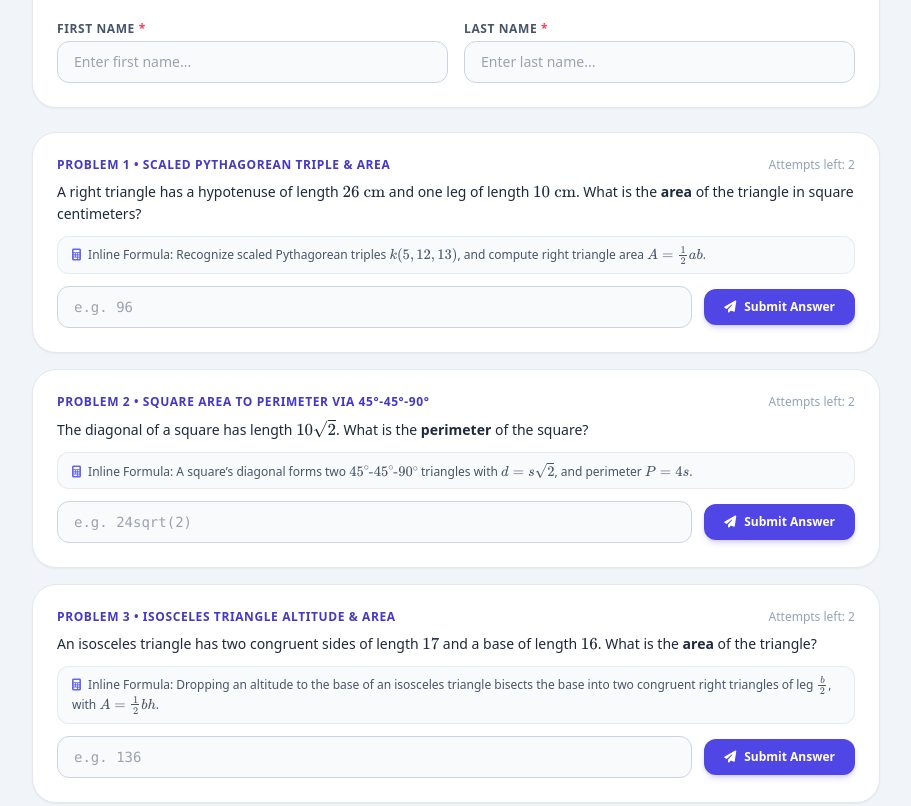
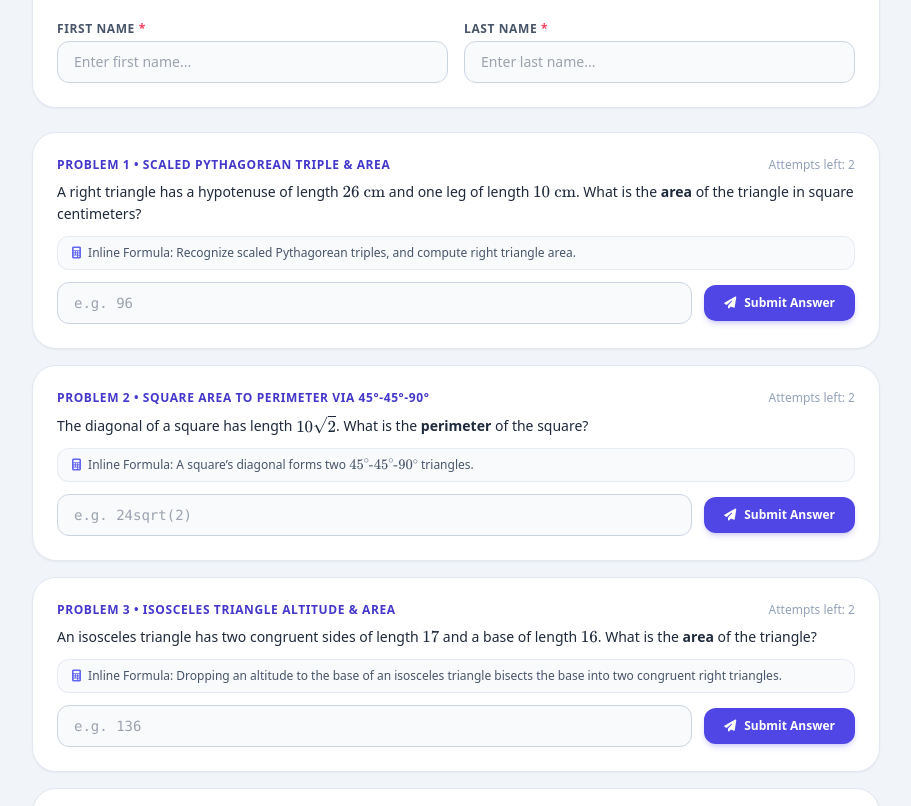
Before and after one commit to williamswick96-coder/GeometryMon, a plain HTML site: page index.html in a window 1280 px wide. Shown: the part 444-1250 px from the top of the page, without its empty margins (184-1095 px from the left). Drawn offline with nearby package versions, Linux system fonts and the light colour scheme.

Commit message:
Simplify formula notes in math questions

```diff
--- a/index.html
+++ b/index.html
@@ -168,7 +168,7 @@
                 num: 1,
                 title: 'Scaled Pythagorean Triple & Area',
                 prompt: 'A right triangle has a hypotenuse of length \\(26\\text{ cm}\\) and one leg of length \\(10\\text{ cm}\\). What is the <strong>area</strong> of the triangle in square centimeters?',
-                formulaNote: 'Inline Formula: Recognize scaled Pythagorean triples \\(k(5, 12, 13)\\), and compute right triangle area \\(A = \\frac{1}{2}ab\\).',
+                formulaNote: 'Inline Formula: Recognize scaled Pythagorean triples, and compute right triangle area.',
                 placeholder: 'e.g. 96',
                 acceptedAnswers: ['120', '120cm^2', '120sqcm'],
                 hint: 'Hint: Divide both given side lengths by \\(2\\) to spot a primitive Pythagorean triple, find the other leg, and use \\(A = \\frac{1}{2} \\cdot \\text{leg}_1 \\cdot \\text{leg}_2\\).',
@@ -179,7 +179,7 @@
                 num: 2,
                 title: 'Square Area to Perimeter via 45°-45°-90°',
                 prompt: 'The diagonal of a square has length \\(10\\sqrt{2}\\). What is the <strong>perimeter</strong> of the square?',
-                formulaNote: 'Inline Formula: A square’s diagonal forms two \\(45^\\circ\\text{-}45^\\circ\\text{-}90^\\circ\\) triangles with \\(d = s\\sqrt{2}\\), and perimeter \\(P = 4s\\).',
+                formulaNote: 'Inline Formula: A square’s diagonal forms two \\(45^\\circ\\text{-}45^\\circ\\text{-}90^\\circ\\) triangles.',
                 placeholder: 'e.g. 24sqrt(2)',
                 acceptedAnswers: ['40'],
                 hint: 'Hint: Set \\(s\\sqrt{2} = 10\\sqrt{2}\\) to find the side length \\(s\\), then multiply by \\(4\\).',
@@ -190,7 +190,7 @@
                 num: 3,
                 title: 'Isosceles Triangle Altitude & Area',
                 prompt: 'An isosceles triangle has two congruent sides of length \\(17\\) and a base of length \\(16\\). What is the <strong>area</strong> of the triangle?',
-                formulaNote: 'Inline Formula: Dropping an altitude to the base of an isosceles triangle bisects the base into two congruent right triangles of leg \\(\\frac{b}{2}\\), with \\(A = \\frac{1}{2}bh\\).',
+                formulaNote: 'Inline Formula: Dropping an altitude to the base of an isosceles triangle bisects the base into two congruent right triangles.',
                 placeholder: 'e.g. 136',
                 acceptedAnswers: ['120'],
                 hint: 'Hint: The altitude splits the base of \\(16\\) into two segments of length \\(8\\). Use the \\((8, 15, 17)\\) Pythagorean triple to find the height.',
@@ -212,7 +212,7 @@
                 num: 5,
                 title: 'Isosceles Trapezoid Perimeter',
                 prompt: 'An isosceles trapezoid has parallel bases of lengths \\(10\\) and \\(22\\), and an area of \\(128\\). What is the <strong>perimeter</strong> of the trapezoid?',
-                formulaNote: 'Inline Formula: Trapezoid area \\(A = \\frac{b_1 + b_2}{2} \\cdot h\\). Each horizontal base extension on an isosceles trapezoid is \\(x = \\frac{b_2 - b_1}{2}\\).',
+                formulaNote: 'Inline Formula: Trapezoid area \\(A = \\frac{b_1 + b_2}{2} \\cdot h\\).',
                 placeholder: 'e.g. 48',
                 acceptedAnswers: ['52'],
                 hint: 'Hint: First solve \\(128 = \\frac{10 + 22}{2}h\\) for height \\(h\\). Then drop two altitudes to form right triangles with horizontal leg \\(\\frac{22 - 10}{2} = 6\\).',
@@ -223,7 +223,7 @@
                 num: 6,
                 title: 'Adjoining Special Right Triangles',
                 prompt: 'Right triangle \\(\\triangle ABC\\) has \\(\\angle B = 90^\\circ\\), \\(\\angle A = 30^\\circ\\), and \\(BC = 6\\). Point \\(D\\) lies on ray \\(AB\\) (on the opposite side of \\(B\\) from \\(A\\)) such that \\(\\angle BDC = 45^\\circ\\). What is the <strong>area</strong> of \\(\\triangle ACD\\) in simplest radical form?',
-                formulaNote: 'Inline Formula: Since \\(B\\) lies between \\(A\\) and \\(D\\), total base \\(AD = AB + BD\\), and \\(A_{\\triangle ACD} = \\frac{1}{2}(AD)(BC)\\).',
+                formulaNote: 'Inline Formula: Use \\(30^\\circ\\text{-}60^\\circ\\text{-}90^\\circ\\) ratios in \\(\\triangle ABC\\) to find \\(AB\\).',
                 placeholder: 'e.g. 12 + 12sqrt(3)',
                 acceptedAnswers: ['18+18sqrt(3)', '18sqrt(3)+18'],
                 hint: 'Hint: Use \\(30^\\circ\\text{-}60^\\circ\\text{-}90^\\circ\\) ratios in \\(\\triangle ABC\\) to find \\(AB\\), and \\(45^\\circ\\text{-}45^\\circ\\text{-}90^\\circ\\) ratios in \\(\\triangle DBC\\) to find \\(BD\\).',
```
